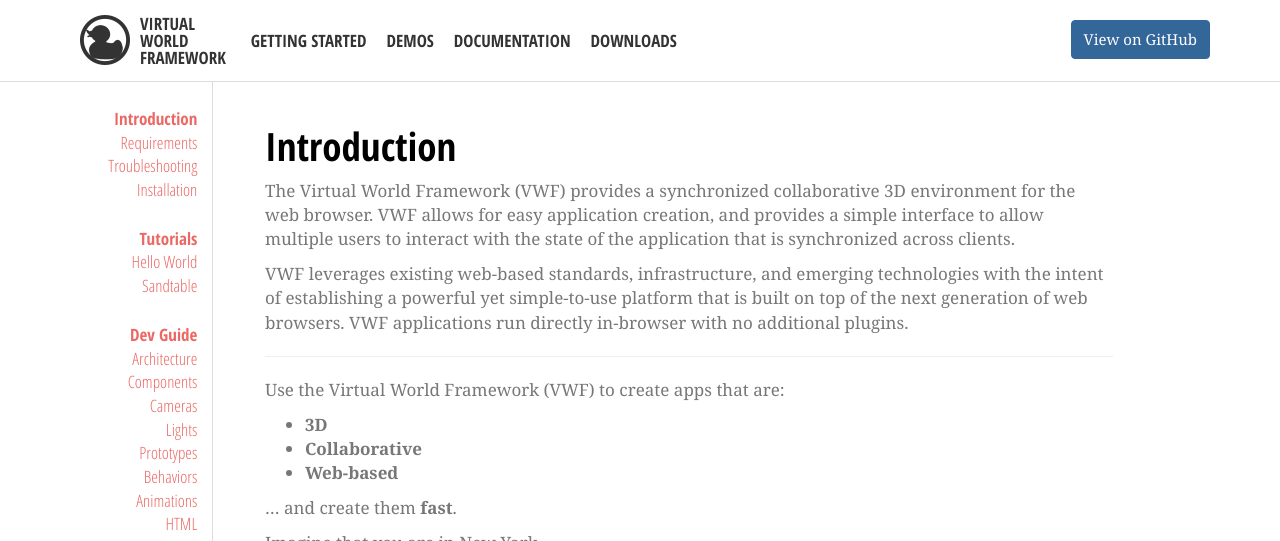
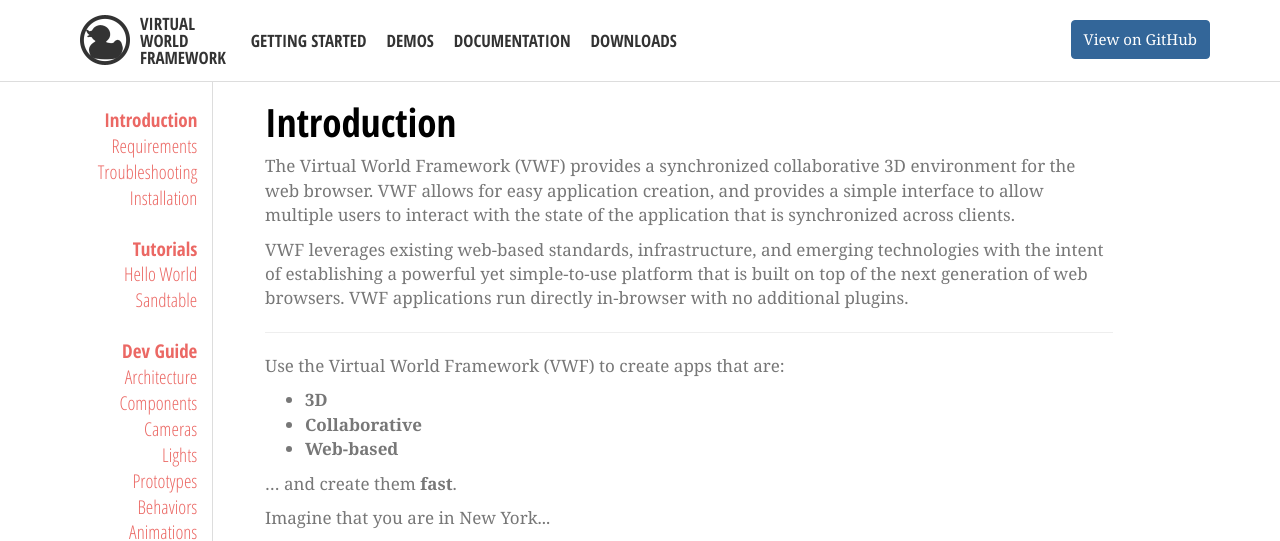
Before and after one commit to virtual-world-framework/vwf-web, a Jekyll site: the page built from documentation.html, in a window 1280 px wide and 1400 px high. Shown: the top 541 px of the window. Built offline with Jekyll 4.4.1, drawn with Linux system fonts in a browser that asks for light colours; Markdown is read by kramdown in place of the engine named in the settings; grey boxes are pictures that could not be loaded.

Commit message:
Clean up headers to be the same size.

```diff
--- a/_includes/docs/introduction.md
+++ b/_includes/docs/introduction.md
@@ -1,6 +1,4 @@
-<a name="introduction"></a>
-
-# Introduction
+<h1><a name="introduction">Introduction</a></h1>
 
 The Virtual World Framework (VWF) provides a synchronized collaborative 3D environment for the web browser. VWF allows for easy application creation, and provides a simple interface to allow multiple users to interact with the state of the application that is synchronized across clients.
 
--- a/css/vwf.css
+++ b/css/vwf.css
@@ -7,6 +7,15 @@
   padding-top: 80px;
   margin-top: -80px;
   display: inline-block; /* required for webkit browsers */
+}
+
+h1 a {
+  color: #000;
+}
+
+h1 a:hover {
+  color: #000;
+  text-decoration: none;
 }
 
 .navbar-brand {
@@ -228,7 +237,7 @@
   font-family: "Open Sans Condensed", "Arial Narrow Bold", sans-serif;
   font-weight: 700;
   line-height: 1.1;
-  font-size: 17px;
+  font-size: 19px;
 }
 
 ul.navmenu {
@@ -287,6 +296,10 @@
 
 /* Downloads */
 
+body.downloads-page {
+  padding-top: 0;
+}
+
 .download-frame {
   width: 100%;
   border: none;
```
